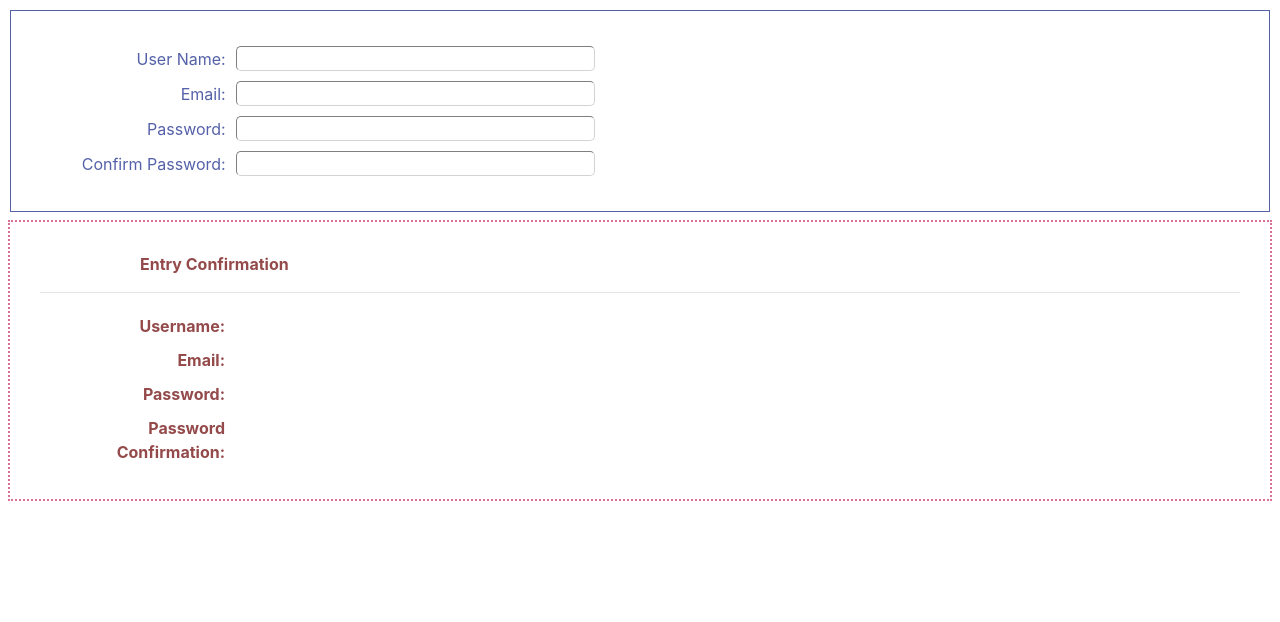
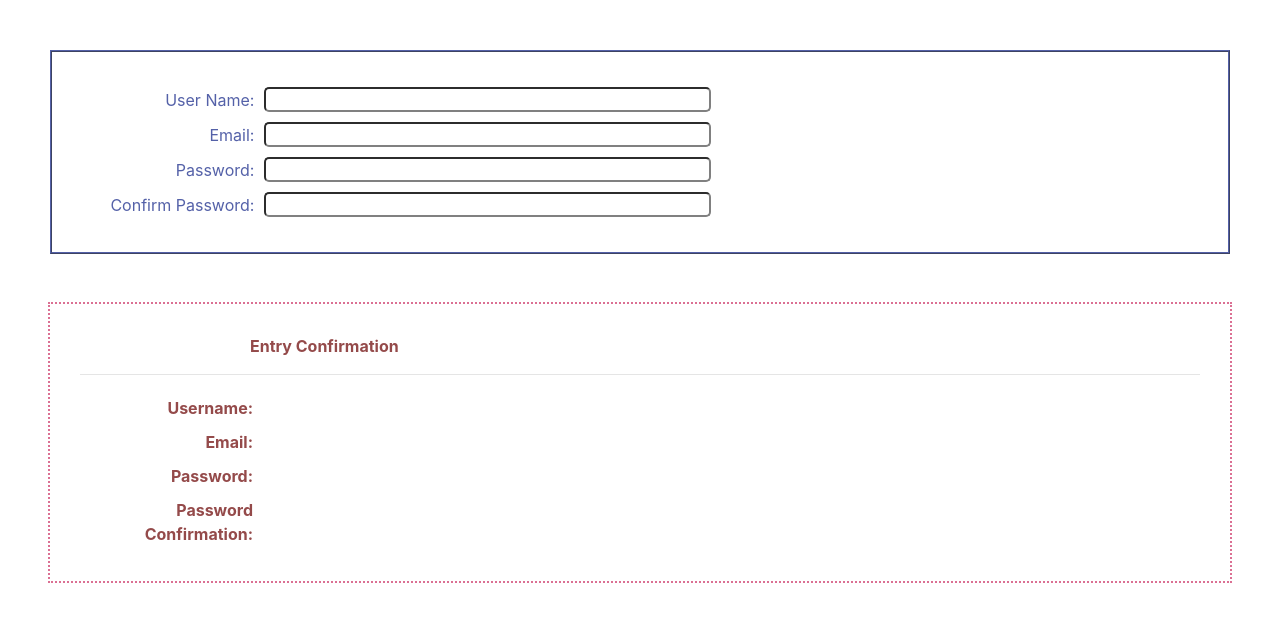
Before and after one commit to geeeedev/sandbox-react, a React (Create React App) app: page / in a window 1280 px wide. Shown: the top 622 px of the page. Built offline with nearby package versions, Linux system fonts and the light colour scheme.

Commit message:
fixed err warning alignment

```diff
--- a/src/compFormSCSS/css/LoginForm-Display.css
+++ b/src/compFormSCSS/css/LoginForm-Display.css
@@ -1,11 +1,11 @@
 .display, form {
-  margin: 10px;
+  margin: 50px;
   padding: 30px;
 }
 
 form {
   color: rgba(48, 64, 150, 0.829);
-  border: 1px solid rgba(48, 64, 150, 0.829);
+  border: 2px ridge rgba(48, 64, 150, 0.829);
 }
 
 .container-label-input, .container-label-data {
@@ -20,22 +20,28 @@ label, .display-data, .display-label {
   text-align: right;
 }
 
+.container-input-err {
+  display: inline-flex;
+  width: 70%;
+  flex-direction: column;
+  align-items: flex-start;
+}
+
 input {
   margin: 5px;
-  width: 30%;
-  border-width: 1px;
-  border-color: lightgrey;
+  width: 40%;
+  border-width: 2px;
+  border-color: grey;
   border-radius: 5px;
   height: 25px;
 }
 
 p {
-  margin-left: 100px;
+  margin-left: 170px;
 }
 
 .err-warning {
-  margin: 7px;
-  margin-left: 260px;
+  margin: 5px;
   color: red;
   font-size: small;
 }
@@ -43,7 +49,6 @@ p {
 .display {
   color: #944a4a;
   font-weight: bold;
-  outline: 2px dotted palevioletred;
 }
 
 .display-label {
@@ -63,4 +68,8 @@ p {
   outline: 2px dotted green;
 }
 
+.pink, .display {
+  outline: 2px dotted palevioletred;
+}
+
 /*# sourceMappingURL=LoginForm-Display.css.map */
```
Also changed, not shown: 1 other file (tests, documents, lock files or other folders).
